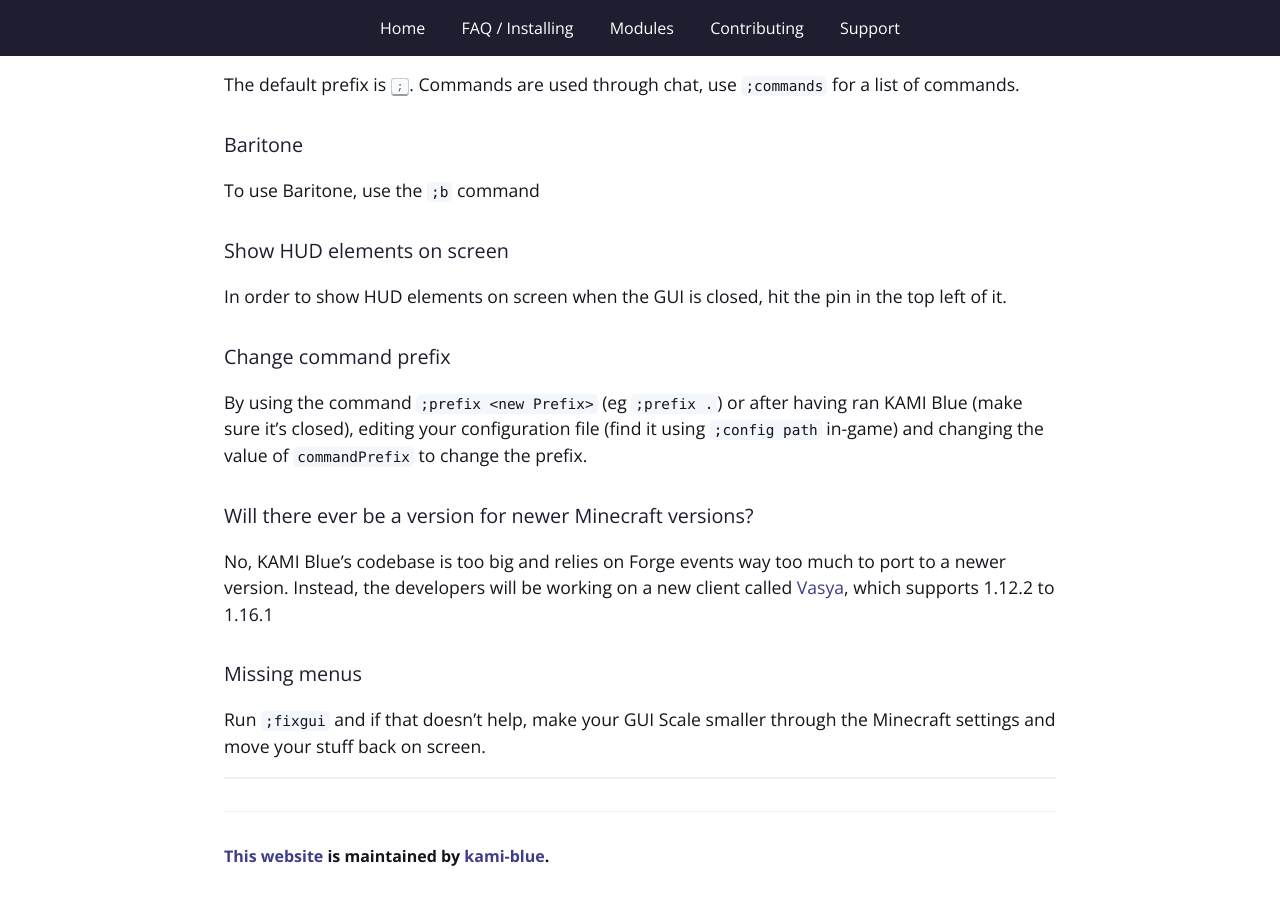
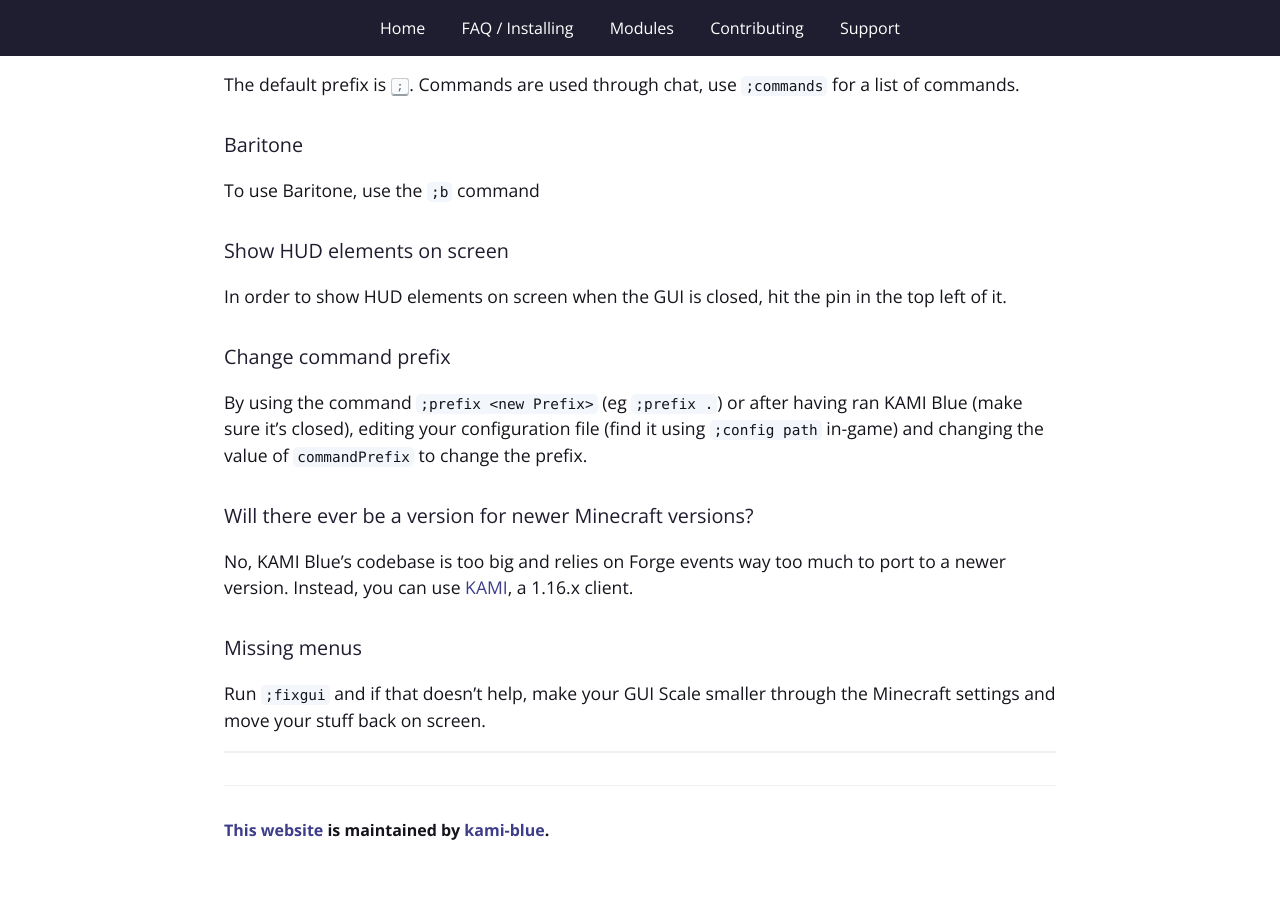
Before and after one commit to kami-blue/website, a Jekyll site: the page built from faq.md, in a window 1280 px wide and 900 px high, scrolled down 1290 px. Built offline with Jekyll 4.4.1, drawn with Linux system fonts in a browser that asks for light colours; after the commit the page ends 2164 px from its top, so only the background shows below that.

Commit message:
update faq newer section

```diff
--- a/faq.md
+++ b/faq.md
@@ -47,7 +47,7 @@ In order to show HUD elements on screen when the GUI is closed, hit the pin in t
 By using the command `;prefix <new Prefix>` (eg `;prefix .`) or after having ran KAMI Blue (make sure it's closed), editing your configuration file (find it using `;config path` in-game) and changing the value of `commandPrefix` to change the prefix.
 
 ##### Will there ever be a version for newer Minecraft versions?
-No, KAMI Blue's codebase is too big and relies on Forge events way too much to port to a newer version. Instead, the developers will be working on a new client called [Vasya](https://vasya.l1ving.org), which supports 1.12.2 to 1.16.1
+No, KAMI Blue's codebase is too big and relies on Forge events way too much to port to a newer version. Instead, you can use [KAMI](https://kamiclient.com), a 1.16.x client.
 
 ##### Missing menus
 Run `;fixgui` and if that doesn't help, make your GUI Scale smaller through the Minecraft settings and move your stuff back on screen.
```
